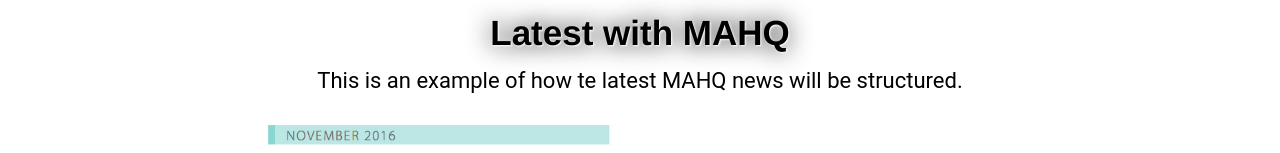
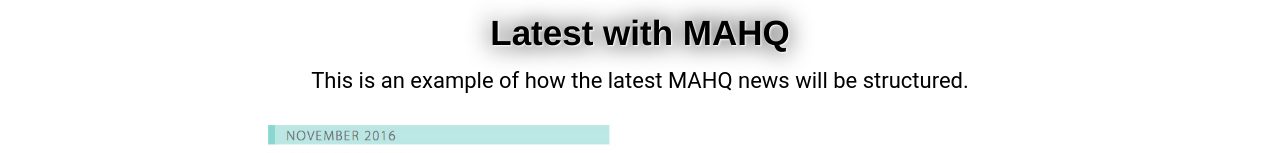
Before and after one commit to eanusiem/mahqwebsite, a plain HTML site: page index.html in a window 1280 px wide. Shown: the part 340-493 px from the top of the page. Drawn offline with nearby package versions, Linux system fonts and the light colour scheme.

Commit message:
Add files via upload

```diff
--- a/index.html
+++ b/index.html
@@ -103,7 +103,7 @@
 </header>
 	<h1>Latest with MAHQ</h1>
     <p>
-    This is an example of how te latest MAHQ news will be structured.
+    This is an example of how the latest MAHQ news will be structured.
     </p><br>
     <img class="examples" src="images/newslisting.jpg">
     <h2>Upcoming Events</h2>
```
